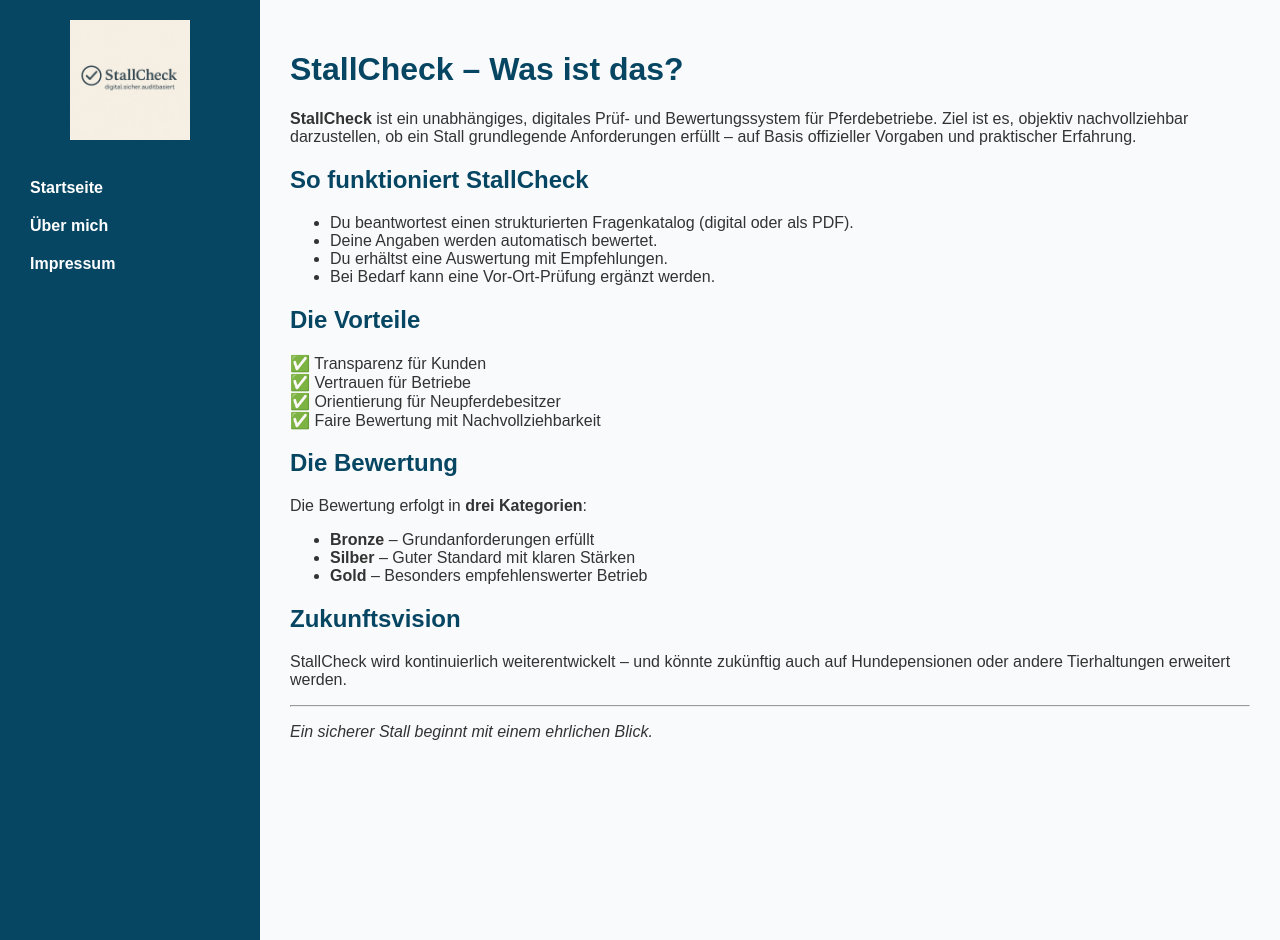
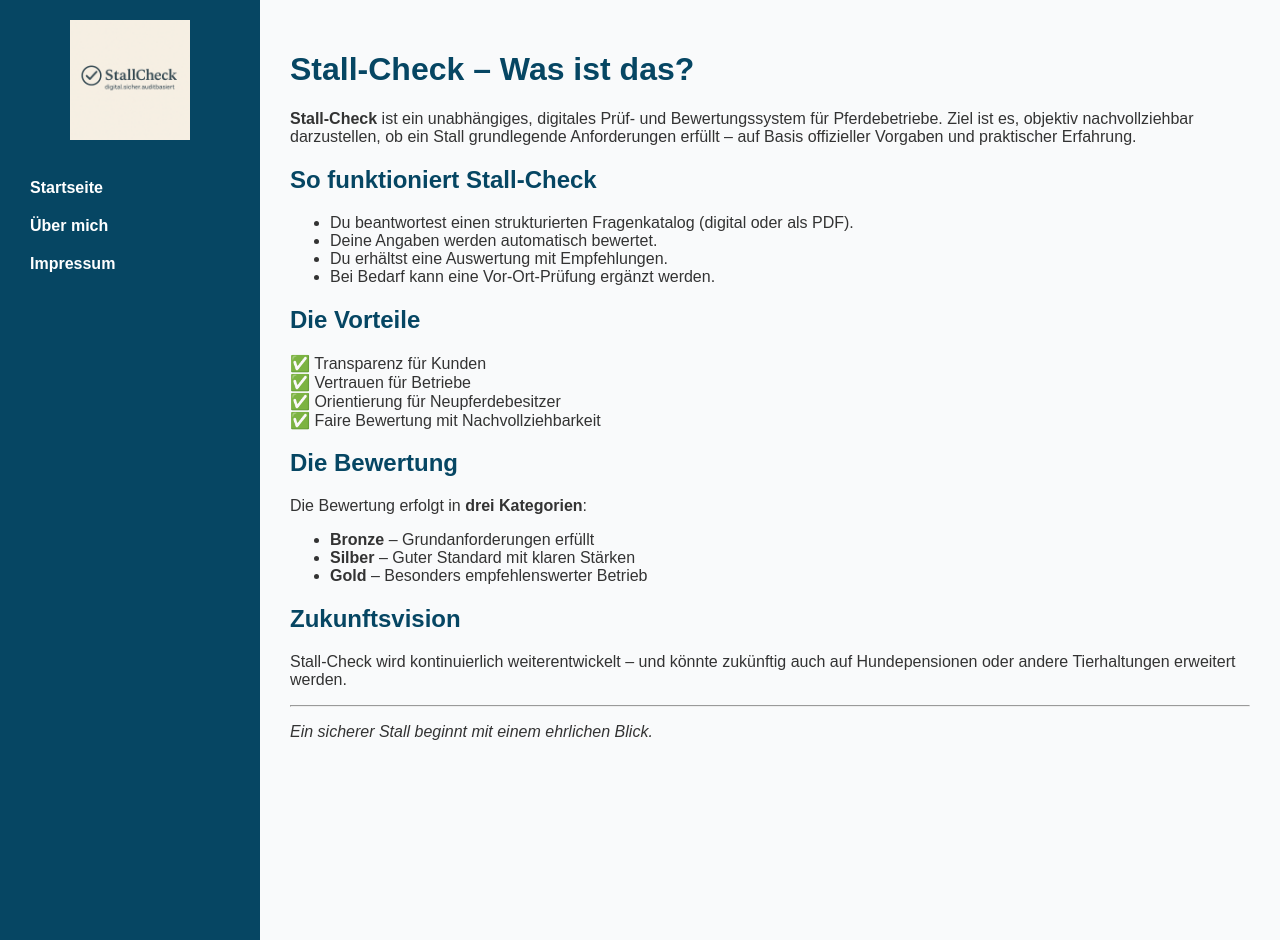
Before and after one commit to Kerstin78/stallcheck, a Jekyll site: the page built from stallcheck.md, in a window 1280 px wide. Built offline with Jekyll 4.4.1, drawn with Linux system fonts in a browser that asks for light colours.

Commit message:
Update stallcheck.md

```diff
--- a/stallcheck.md
+++ b/stallcheck.md
@@ -4,11 +4,11 @@
 permalink: /stallcheck/
 ---
 
-# StallCheck – Was ist das?
+# Stall-Check – Was ist das?
 
-**StallCheck** ist ein unabhängiges, digitales Prüf- und Bewertungssystem für Pferdebetriebe. Ziel ist es, objektiv nachvollziehbar darzustellen, ob ein Stall grundlegende Anforderungen erfüllt – auf Basis offizieller Vorgaben und praktischer Erfahrung.
+**Stall-Check** ist ein unabhängiges, digitales Prüf- und Bewertungssystem für Pferdebetriebe. Ziel ist es, objektiv nachvollziehbar darzustellen, ob ein Stall grundlegende Anforderungen erfüllt – auf Basis offizieller Vorgaben und praktischer Erfahrung.
 
-## So funktioniert StallCheck
+## So funktioniert Stall-Check
 
 - Du beantwortest einen strukturierten Fragenkatalog (digital oder als PDF).
 - Deine Angaben werden automatisch bewertet.
@@ -32,7 +32,7 @@
 
 ## Zukunftsvision
 
-StallCheck wird kontinuierlich weiterentwickelt – und könnte zukünftig auch auf Hundepensionen oder andere Tierhaltungen erweitert werden.
+Stall-Check wird kontinuierlich weiterentwickelt – und könnte zukünftig auch auf Hundepensionen oder andere Tierhaltungen erweitert werden.
 
 ---
 
```
